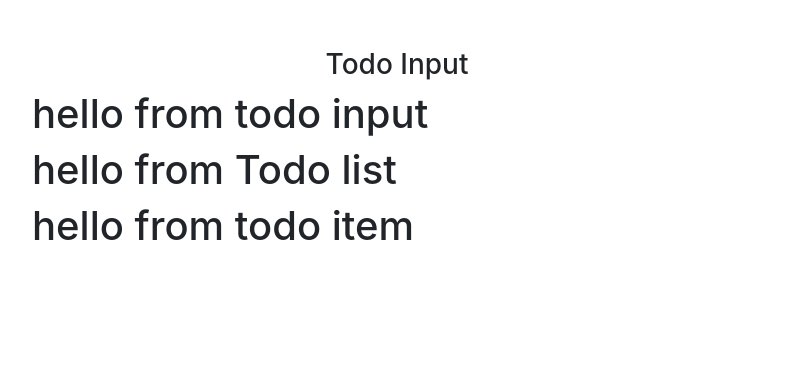
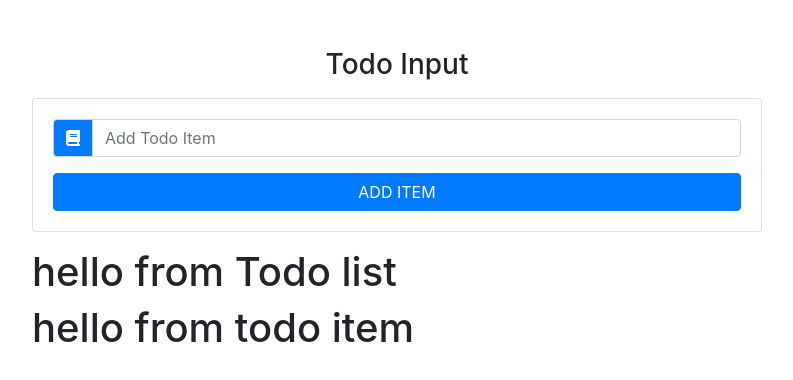
Before and after one commit to Nilutpal-Gogoi/React-todo-list, a React (Create React App) app: page / in a window 1280 px wide. Shown: the top 380 px of the page, without its empty margins (243-1036 px from the left). Built offline with nearby package versions, Linux system fonts and the light colour scheme.

Commit message:
Input Component

```diff
--- a/public/index.html
+++ b/public/index.html
@@ -25,6 +25,8 @@
       Learn how to configure a non-root public URL by running `npm run build`.
     -->
     <title>Todo-list-react</title>
+    <!-- font awesome -->
+    <script src="https://kit.fontawesome.com/ecc46e8ad4.js" crossorigin="anonymous"></script>
 
 
   </head>
--- a/src/components/TodoInput.js
+++ b/src/components/TodoInput.js
@@ -2,10 +2,27 @@
 
 export default class TodoInput extends Component {
   render() {
+    const{item, handleChange, handleSubmit, editItem} = this.props;
     return (
-      <h1>
-        hello from todo input
-      </h1>
+      <div className="card card-body my-3">
+        <form onSubmit={handleSubmit}>
+          <div className="input-group">
+            <div className="input-group-prepend">
+              <div className="input-group-text bg-primary text-white">
+                <i className="fas fa-book"></i>
+              </div>
+            </div>
+            <input
+              type="text"
+              className="form-control text-capitalize"
+              placeholder="add todo item"
+              value={item}
+              onChange={handleChange}
+            ></input>
+          </div>
+          <button type="submit" className="btn btn-block btn-primary mt-3 text-uppercase">add item</button>
+        </form>
+      </div>
     )
   }
 }
```
